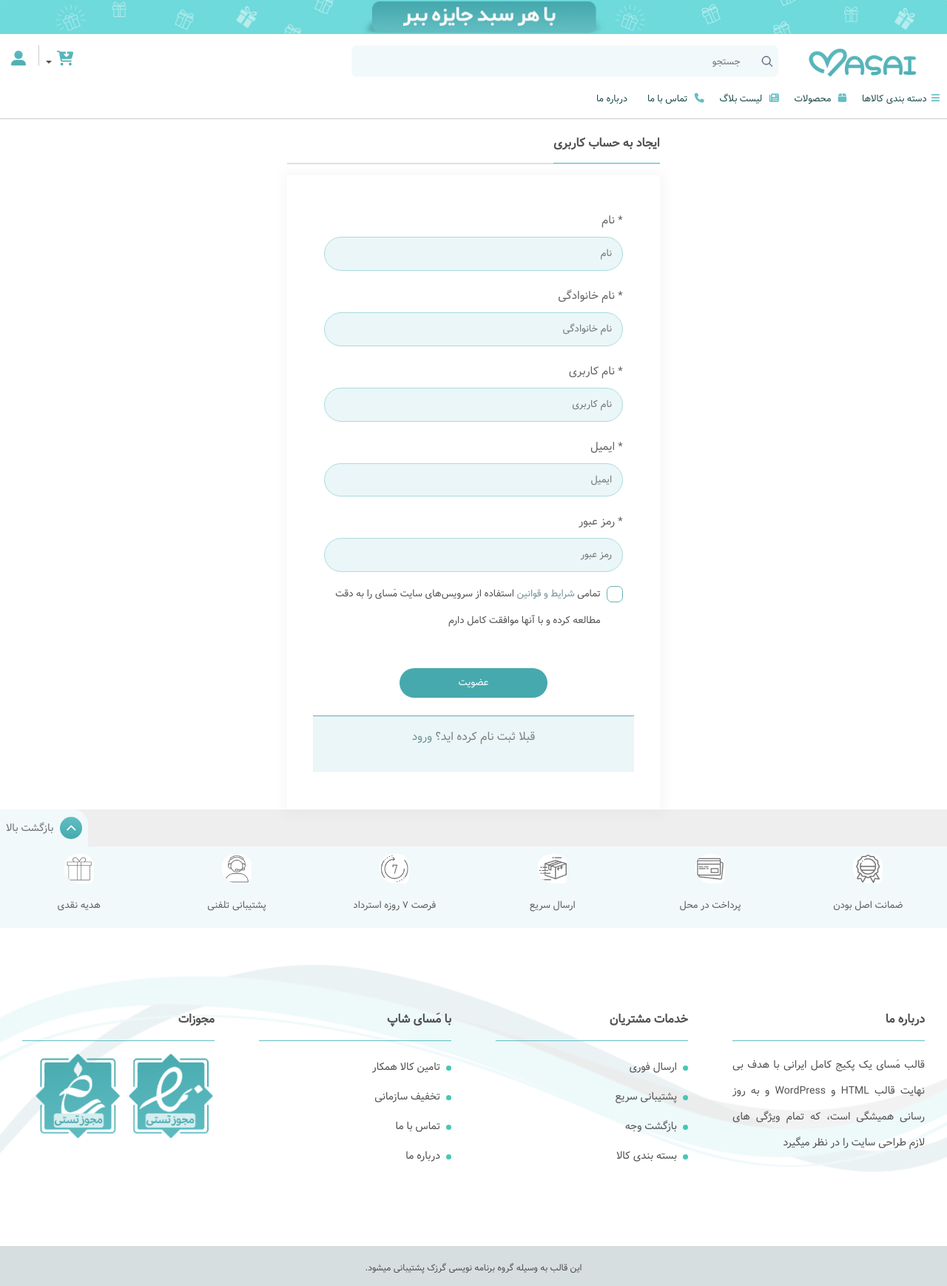
After one commit to arvinmaroufi/MasaiShop, a Django app: page /account/register/ in a window 1280 px wide. The commit adds this page. Shown: the whole page at 74% size. Run offline with Django 5.2, Linux system fonts and the light colour scheme; data comes from the database, SQL or seed files in the repository; both versions use the stored data as it was after the commit; some libraries are stand-ins or nearby versions.

Commit message:
Add Account App

```diff
--- a/MasaiShop/settings.py
+++ b/MasaiShop/settings.py
@@ -33,6 +33,7 @@ INSTALLED_APPS = [
     # my apps
     'core',
     'product',
+    'accounts',
 ]
 
 MIDDLEWARE = [
--- a/MasaiShop/urls.py
+++ b/MasaiShop/urls.py
@@ -8,6 +8,7 @@ urlpatterns = [
     path('admin/', admin.site.urls),
     path('', include('core.urls')),
     path('products/', include('product.urls')),
+    path('account/', include('accounts.urls')),
     path('ckeditor/', include('ckeditor_uploader.urls')),
     # redirect urls
     path('products/category/', views.redirect_to_home, name='redirect_to_home'),
--- /dev/null
+++ b/accounts/forms.py
@@ -0,0 +1,105 @@
+from django import forms
+from django.contrib.auth import authenticate
+from django.contrib.auth.models import User
+from django.forms import ValidationError
+from django.core.validators import EmailValidator
+
+
+class UserRegistrationForm(forms.ModelForm):
+    first_name = forms.CharField(
+        max_length=100,
+        widget=forms.TextInput(attrs={'class': 'form-control', 'placeholder': 'نام'})
+    )
+    last_name = forms.CharField(
+        max_length=100,
+        widget=forms.TextInput(attrs={'class': 'form-control', 'placeholder': 'نام خانوادگی'})
+    )
+    username = forms.CharField(
+        max_length=100,
+        widget=forms.TextInput(attrs={'class': 'form-control', 'placeholder': 'نام کاربری'})
+    )
+    email = forms.CharField(
+        max_length=100,
+        widget=forms.TextInput(attrs={'class': 'form-control', 'placeholder': 'ایمیل'}),
+        validators=[EmailValidator(message="لطفا یک ایمیل معتبر وارد کنید.")]
+    )
+    password = forms.CharField(
+        widget=forms.PasswordInput(attrs={'class': 'form-control', 'placeholder': 'رمز عبور'})
+    )
+
+    class Meta:
+        model = User
+        fields = ['first_name', 'last_name', 'username', 'email', 'password']
+
+    def clean_username(self):
+        username = self.cleaned_data.get('username')
+        if len(username) > 100:
+            raise ValidationError("نام کاربری نمی ‌تواند بیشتر از 100 کاراکتر باشد.")
+        if User.objects.filter(username=username).exists():
+            raise ValidationError("نام کاربری وارد شده از قبل وجود دارد.")
+        return username
+
+    def clean_email(self):
+        email = self.cleaned_data.get('email')
+        if len(email) > 100:
+            raise ValidationError("ایمیل نمی ‌تواند بیشتر از 100 کاراکتر باشد.")
+        if User.objects.filter(email=email).exists():
+            raise ValidationError("ایمیل وارد شده از قبل وجود دارد.")
+        return email
+
+    def clean_password(self):
+        password = self.cleaned_data.get('password')
+        if len(password) < 8:
+            raise ValidationError("رمز عبور باید حداقل 8 کاراکتر باشد.")
+        if len(password) > 20:
+            raise ValidationError("رمز عبور نباید بیشتر از 20 کاراکتر باشد.")
+        return password
+
+
+class LoginForm(forms.Form):
+    username = forms.CharField(
+        max_length=100,
+        widget=forms.TextInput(attrs={'class': 'form-control', 'placeholder': 'نام کاربری'}),
+    )
+    password = forms.CharField(
+        widget=forms.PasswordInput(attrs={'class': 'form-control', 'placeholder': 'رمز عبور'})
+    )
+
+    def clean(self):
+        cleaned_data = super().clean()
+        username = cleaned_data.get("username")
+        password = cleaned_data.get("password")
+
+        if username and password:
+            user = authenticate(username=username, password=password)
+            if user is None:
+                raise ValidationError("نام کاربری یا رمز عبور نادرست است.", code='invalid_info')
+
+
+class ChangePasswordForm(forms.Form):
+    old_password = forms.CharField(
+        widget=forms.PasswordInput(attrs={'class': 'form-control', 'placeholder': 'رمز عبور فعلی'})
+    )
+    new_password = forms.CharField(
+        widget=forms.PasswordInput(attrs={'class': 'form-control', 'placeholder': 'رمز عبور جدید'})
+    )
+    confirm_new_password = forms.CharField(
+        widget=forms.PasswordInput(attrs={'class': 'form-control', 'placeholder': 'تکرار رمز عبور جدید'})
+    )
+
+    def clean_new_password(self):
+        new_password = self.cleaned_data.get('new_password')
+        if len(new_password) < 8:
+            raise ValidationError("رمز عبور باید حداقل 8 کاراکتر باشد.")
+        if len(new_password) > 20:
+            raise ValidationError("رمز عبور نباید بیشتر از 20 کاراکتر باشد.")
+        return new_password
+
+    def clean(self):
+        cleaned_data = super().clean()
+        new_password = cleaned_data.get('new_password')
+        confirm_new_password = cleaned_data.get('confirm_new_password')
+
+        if new_password and confirm_new_password and new_password != confirm_new_password:
+            raise ValidationError("رمز عبور جدید و تکرار آن مطابقت ندارند.")
+        return cleaned_data
--- /dev/null
+++ b/accounts/templates/accounts/register.html
@@ -0,0 +1,97 @@
+{% extends 'base.html' %}
+{% block title %}عضویت{% endblock %}
+{% load static %}
+
+{% block content %}
+    <main class="wrapper default ">
+        <div class="container">
+            <div class="row">
+                <div class="main-content login_content  col-12 col-md-7 col-lg-5 mx-auto ">
+                    <header class="card-header">
+                        <h3 class="card-title"><span>ایجاد به حساب کاربری</span></h3>
+                    </header>
+                    <div class="login_box">
+                        <form class="" method="post">
+                            {% csrf_token %}
+                            <div class="row">
+                                <div class="col-md-12 col-sm-12">
+                                    <div class="form-account-title"><span>*</span> نام</div>
+                                    <div class="form-account-row">
+                                        <input type="text" class="input_second input_all" name="first_name" placeholder=" نام">
+                                    </div>
+                                </div>
+                                <div class="col-md-12 col-sm-12">
+                                    <div class="form-account-title"><span>*</span> نام خانوادگی</div>
+                                    <div class="form-account-row">
+                                        <input type="text" class="input_second input_all" name="last_name" placeholder=" نام خانوادگی">
+                                    </div>
+                                </div>
+                                {% for error_username in form.username.errors %}
+                                    {% if error_username %}
+                                        <p style="font-size: 12px;" class="alert alert-danger mb-2">{{ error_username }}</p>
+                                    {% endif %}
+                                {% endfor %}
+                                <div class="col-md-12 col-sm-12">
+                                    <div class="form-account-title"><span>*</span> نام کاربری</div>
+                                    <div class="form-account-row">
+                                        <input type="text" class="input_second input_all" name="username" placeholder=" نام کاربری">
+                                    </div>
+                                </div>
+                                {% for error_email in form.email.errors %}
+                                    {% if error_email %}
+                                        <p style="font-size: 12px;" class="alert alert-danger mb-2">{{ error_email }}</p>
+                                    {% endif %}
+                                {% endfor %}
+                                <div class="col-md-12 col-sm-12">
+                                    <div class="form-account-title"><span>*</span> ایمیل</div>
+                                    <div class="form-account-row">
+                                        <input type="email" class="input_second input_all" name="email" placeholder=" ایمیل">
+                                    </div>
+                                </div>
+                                {% for error_password in form.password.errors %}
+                                    {% if error_password %}
+                                        <p style="font-size: 12px;" class="alert alert-danger mb-2">{{ error_password }}</p>
+                                    {% endif %}
+                                {% endfor %}
+                                <div class="col-md-12 col-sm-12">
+                                    <div class="form-account-title"><span>*</span> رمز عبور</div>
+                                    <div class="form-account-row">
+                                        <input type="password" class="input_second input_all" name="password" placeholder=" رمز عبور">
+                                    </div>
+                                </div>
+
+                                <div class="col-12">
+                                    <div class="form-account-agree">
+                                        <label class="checkbox-form checkbox-primary">
+                                            <input type="checkbox" id="agree">
+                                            <span class="checkbox-check"></span>
+                                        </label>
+                                        <label for="agree">
+                                            تمامی <a href="#">شرایط و قوانین</a> استفاده از سرویس‌های سایت مَسای را به دقت مطالعه کرده و با آنها موافقت کامل دارم
+                                        </label>
+                                    </div>
+                                </div>
+
+                                <div class="col-12 text--center">
+                                    <button class="btn big_btn btn-main-masai">عضویت  </button>
+                                </div>
+                                <div class="col-12 footer_login_reg text--center">
+                                    <p>
+                                        <span>قبلا ثبت نام کرده اید؟</span>
+                                        <a href="{% url 'account:login' %}">ورود</a>
+
+                                    </p>
+
+                                </div>
+                                <div class="col-12 ">
+
+                                </div>
+                            </div>
+                        </form>
+                    </div>
+                </div>
+            </div>
+        </div>
+
+    </main>
+{% endblock %}
--- /dev/null
+++ b/accounts/tests.py
@@ -0,0 +1,3 @@
+from django.test import TestCase
+
+# Create your tests here.
--- /dev/null
+++ b/accounts/urls.py
@@ -0,0 +1,9 @@
+from django.urls import path
+from . import views
+
+app_name = 'account'
+urlpatterns = [
+    path('', views.user_login, name='login'),
+    path('register/', views.user_register, name='register'),
+    path('logout/', views.user_logout, name='logout'),
+]
--- /dev/null
+++ b/accounts/views.py
@@ -0,0 +1,41 @@
+from django.shortcuts import render, redirect
+from django.contrib.auth import login, logout
+from django.contrib.auth.models import User
+from .forms import UserRegistrationForm, LoginForm
+
+
+def user_register(request):
+    if request.user.is_authenticated:
+        return redirect('core:home')
+
+    if request.method == 'POST':
+        form = UserRegistrationForm(request.POST)
+        if form.is_valid():
+            user = form.save(commit=False)
+            user.set_password(form.cleaned_data['password'])
+            user.save()
+            return redirect('account:login')
+    else:
+        form = UserRegistrationForm()
+
+    return render(request, 'accounts/register.html', {'form': form})
+
+
+def user_login(request):
+    if request.user.is_authenticated == True:
+        return redirect('core:home')
+
+    if request.method == "POST":
+        form = LoginForm(request.POST)
+        if form.is_valid():
+            user = User.objects.get(username=form.cleaned_data.get('username'))
+            login(request, user)
+            return redirect('core:home')
+    else:
+        form = LoginForm()
+    return render(request, 'accounts/login.html', {'form': form})
+
+
+def user_logout(request):
+    logout(request)
+    return redirect('core:home')
--- a/templates/base.html
+++ b/templates/base.html
@@ -118,11 +118,15 @@
                 </div>
                 <div class="col-md-2 col-sm-12">
                     <div class="user_head">
-                        <a href="login.html" class="iconhead">
-
-                            <i class="fa fa-user-large font-20" aria-hidden="true"></i>
-                        </a>
-
+                        {% if request.user.is_authenticated %}
+                            <a href="#dashboard" class="iconhead">
+                                <i class="fa fa-user-tie font-20" aria-hidden="true"></i>
+                            </a>
+                        {% else %}
+                            <a href="{% url 'account:login' %}" class="iconhead">
+                                <i class="fa fa-user-large font-20" aria-hidden="true"></i>
+                            </a>
+                        {% endif %}
                     </div>
                     <div class="cart dropdown masai_dropdown">
                         <span class="divider"></span>
```
Also changed, not shown: accounts/admin.py (added, +14 -0 lines), accounts/apps.py (added, +7 -0 lines), accounts/models.py (added, +40 -0 lines), accounts/templates/accounts/login.html (added, +61 -0 lines), accounts/__init__.py (added), accounts/migrations/0001_initial.py (added), accounts/migrations/__init__.py (added), db.sqlite3, media/profile/11539820.png (added).
